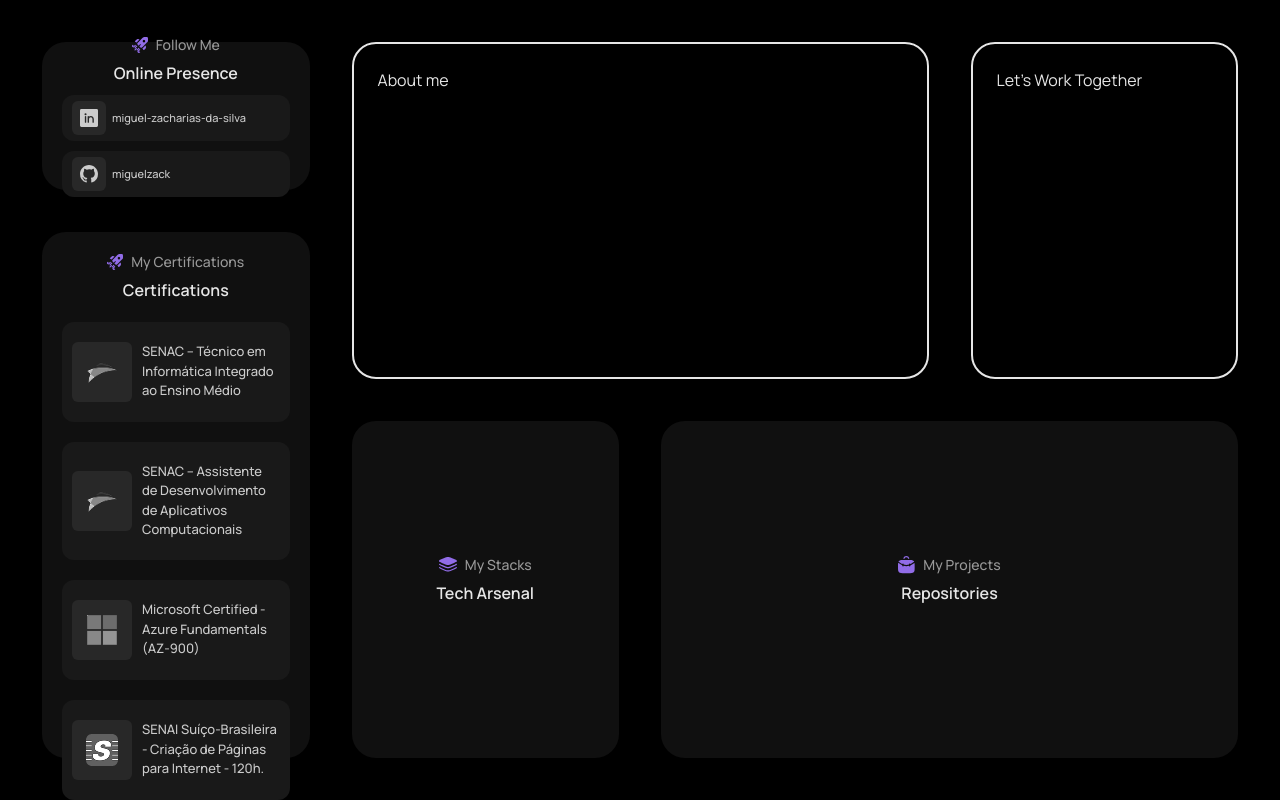
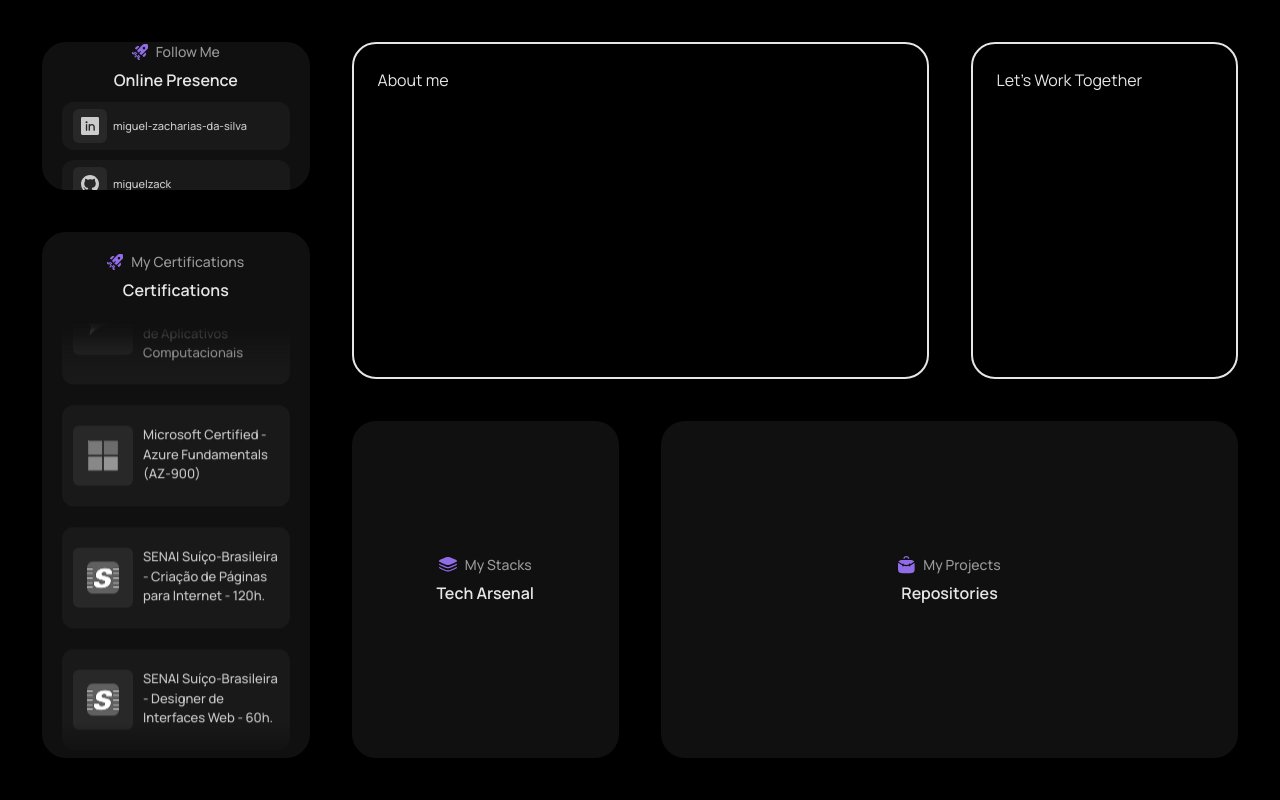
Before and after one commit to miguelzack/portfolioBentoGrid, a Next.js app: page / in a window 1280 px wide. Shown: the top 800 px of the page. Built offline with nearby package versions, Linux system fonts and the light colour scheme.

Commit message:
feat: finish 'my certifications' and apply carrousel and hover.

```diff
--- a/src/app/page.tsx
+++ b/src/app/page.tsx
@@ -1,60 +1,37 @@
 import {Card} from "@/components/cardGrid/cardGrid";
 import {RocketIcon, LinkedinIcon, StacksIcon, ProjectsIcon, GithubIcon} from "@/assets/icons/export";
 import {ButtonSocialMedia} from "@/components/buttonSocialMedia/buttonSocialMedia";
-import {CardCertifications} from "@/components/cardCertifications/cardCertifications";
-import {LogoMicrosoft, LogoSenac, LogoSenai} from "@/assets/images/export";
+import {CertificationsCarousel} from "@/components/certificationsCarousel/certificationsCarousel";
 
 export default function Home() {
     return (
         <main className="mx-auto grid h-[100vh] max-w-360 grid-cols-8 grid-rows-4 gap-10.5 p-10.5">
-
-            <Card icon={<RocketIcon/>} subTitle={"Follow Me"} title={"Online Presence"}
-                  className={"col-start-1 col-span-2 row-start-1 row-span-1 justify-center"}
+            <Card icon={<RocketIcon/>} subTitle="Follow Me" title="Online Presence"
+                  className="col-start-1 col-span-2 row-start-1 row-span-1 justify-center"
                   buttons={
-                      <div className={"flex flex-col gap-2.5"}>
-                          <ButtonSocialMedia text={"miguel-zacharias-da-silva"} icon={<LinkedinIcon/>}
-                                             link={"https://www.linkedin.com/in/miguel-zacharias-da-silva-8074b7323/"}/>
-
-                          <ButtonSocialMedia text={"miguelzack"} icon={<GithubIcon/>}
-                                             link={"https://github.com/miguelzack"}/>
-
+                      <div className="flex flex-col gap-2.5">
+                          <ButtonSocialMedia text="miguel-zacharias-da-silva" icon={<LinkedinIcon/>}
+                                             link="https://www.linkedin.com/in/miguel-zacharias-da-silva-8074b7323/"/>
+                          <ButtonSocialMedia text="miguelzack" icon={<GithubIcon/>}
+                                             link="https://github.com/miguelzack"/>
                       </div>
                   }/>
 
-            <Card icon={<RocketIcon/>} subTitle={"My Certifications"} title={"Certifications"}
-                  className={"col-start-1 col-span-2 row-start-2 row-span-3 gap-5 pt-5 flex justify-start"} buttons={
-                <div className={"flex flex-col gap-5 max-h-[585.5px]"}>
-                    <CardCertifications image={LogoSenac} imageAlt={"Logo Senac"}
-                                        text={"SENAC  – Técnico em Informática Integrado ao Ensino Médio"}/>
-                    <CardCertifications image={LogoSenac} imageAlt={"Logo Senac"}
-                                        text={"SENAC – Assistente de Desenvolvimento de Aplicativos Computacionais"}/>
-                    <CardCertifications image={LogoMicrosoft} imageAlt={"Logo Microsoft"}
-                                        text={"Microsoft Certified - Azure Fundamentals (AZ-900)"}/>
-                    <CardCertifications image={LogoSenai} imageAlt={"Logo Senai"}
-                                        text={"SENAI Suíço-Brasileira - Criação de Páginas para Internet  - 120h."}/>
-                    <CardCertifications image={LogoSenai} imageAlt={"Logo Senai"}
-                                        text={"SENAI Suíço-Brasileira − Designer de Interfaces Web - 60h."}/>
-                    <CardCertifications image={LogoSenai} imageAlt={"Logo Senai"}
-                                        text={"SENAI Suíço-Brasileira − Interfaces Web com Bootstrap - 60h."}/>
-                    <CardCertifications image={LogoSenac} imageAlt={"Logo Senac"}
-                                        text={"SENAC Nações Unidas - 1° Etapa da Olimpíada Brasileira de Empreendedorismo"}/>
-                </div>
-
+            <Card icon={<RocketIcon/>} subTitle="My Certifications" title="Certifications"
+                  className="col-start-1 col-span-2 row-start-2 row-span-3 gap-5 pt-5 flex justify-start" buttons={
+                <CertificationsCarousel/>
             }/>
 
-            <div className="col-start-3 col-span-4 row-start-1 row-span-2 rounded-3xl border-2 p-6">
-                About me
-            </div>
+            <div className="col-start-3 col-span-4 row-start-1 row-span-2 rounded-3xl border-2 p-6">About me</div>
 
-            <Card icon={<StacksIcon/>} subTitle={"My Stacks"} title={"Tech Arsenal"}
-                  className={"col-start-3 col-span-2 row-start-3 row-span-2 gap-5"} buttons={undefined}/>
+            <Card icon={<StacksIcon/>} subTitle="My Stacks" title="Tech Arsenal"
+                  className="col-start-3 col-span-2 row-start-3 row-span-2 gap-5" buttons={undefined}/>
 
-
-            <Card icon={<ProjectsIcon/>} subTitle={"My Projects"} title={"Repositories"}
-                  className={"col-start-5 col-span-4 row-start-3 row-span-2 gap-5"} buttons={undefined}/>
+            <Card icon={<ProjectsIcon/>} subTitle="My Projects" title="Repositories"
+                  className="col-start-5 col-span-4 row-start-3 row-span-2 gap-5" buttons={undefined}/>
 
             <div className="col-start-7 col-span-2 row-start-1 row-span-2 rounded-3xl border-2 p-6">
-                Let's Work Together
+                Let&apos;s Work Together
             </div>
         </main>
     );
--- a/src/components/buttonSocialMedia/buttonSocialMedia.tsx
+++ b/src/components/buttonSocialMedia/buttonSocialMedia.tsx
@@ -12,12 +12,12 @@ export function ButtonSocialMedia({
                                       link
                                   }: ButtonSocialMediaProps) {
     return (
-        <a target={"_blank"} href={link}
-           className={"flex px-2.5 py-1.5 items-center gap-1.5 self-stretch rounded-xl bg-gray-bg-secondary"}>
-            <div className={"p-2 rounded-md bg-gray-bg-icon"}>
+        <a target="_blank" rel="noopener noreferrer" href={link}
+           className="group flex items-center gap-1.5 self-stretch rounded-xl border border-transparent bg-gray-bg-secondary px-2.5 py-1.5 transition-all duration-300 ease-out hover:-translate-y-0.5 hover:border-purple/40 hover:bg-gray-bg-terciary hover:shadow-[0_8px_24px_rgba(145,108,231,0.12)]">
+            <div className="rounded-md bg-gray-bg-icon p-2 transition-all duration-300 group-hover:bg-purple/15 group-hover:text-purple">
                 {icon}
             </div>
-            <span className={"text-gray-font-secondary text-[11px] font-medium"}>{text}</span>
+            <span className="text-[11px] font-medium text-gray-font-secondary transition-colors duration-300 group-hover:text-white">{text}</span>
         </a>
     )
 }
--- a/src/components/cardCertifications/cardCertifications.tsx
+++ b/src/components/cardCertifications/cardCertifications.tsx
@@ -12,11 +12,11 @@ export function CardCertifications({
                                        text
                                    }: CardCertificationsProps) {
     return (
-        <div className={"flex py-5 px-2.5 justify-center items-center gap-2.5 self-stretch rounded-xl bg-gray-bg-secondary"}>
-            <div className={"flex size-[60px] shrink-0 p-3.5 justify-center items-center rounded-md bg-gray-bg-icon"}>
+        <div className="group flex items-center justify-center gap-2.5 self-stretch rounded-xl border border-transparent bg-gray-bg-secondary px-2.5 py-5 transition-all duration-300 ease-out hover:border-purple/40 hover:bg-gray-bg-terciary hover:shadow-[0_8px_24px_rgba(145,108,231,0.12)]">
+            <div className="flex size-15 shrink-0 items-center justify-center rounded-md bg-gray-bg-icon p-3.5 transition-all duration-300 group-hover:bg-purple/15">
                 <Image src={image} alt={imageAlt} className={"size-full object-contain"}/>
             </div>
-            <p className={"text-gray-font-secondary text-[13px] font-medium"}>{text}</p>
+            <p className="text-[13px] font-medium text-gray-font-secondary transition-colors duration-300 group-hover:text-white">{text}</p>
         </div>
     )
 }
--- a/src/components/cardGrid/cardGrid.tsx
+++ b/src/components/cardGrid/cardGrid.tsx
@@ -16,7 +16,7 @@ export function Card({
                          buttons
                      }: CardProps) {
     return (
-        <div className={`rounded-3xl bg-gray-bg-primary px-5 py-0 justify-center gap-2.5 flex flex-col self-stretch${className}`}>
+        <div className={`overflow-hidden rounded-3xl bg-gray-bg-primary px-5 py-0 justify-center gap-2.5 flex flex-col self-stretch ${className}`}>
 
             <div className="flex flex-col self-stretch items-center gap-1.5">
                 <div className="flex items-center gap-2 justify-center">
@@ -32,7 +32,7 @@ export function Card({
             </div>
 
 
-            <div className="{className}">
+            <div className="min-h-0">
                 {buttons}
             </div>
         </div>
--- /dev/null
+++ b/src/components/certificationsCarousel/certificationsCarousel.tsx
@@ -0,0 +1,112 @@
+"use client";
+
+import {PointerEvent, useCallback, useEffect, useRef, useState} from "react";
+import {LogoMicrosoft, LogoSenac, LogoSenai} from "@/assets/images/export";
+import {CardCertifications} from "@/components/cardCertifications/cardCertifications";
+
+const certifications = [
+    {image: LogoSenac, imageAlt: "Logo Senac", text: "SENAC – Técnico em Informática Integrado ao Ensino Médio"},
+    {
+        image: LogoSenac,
+        imageAlt: "Logo Senac",
+        text: "SENAC – Assistente de Desenvolvimento de Aplicativos Computacionais"
+    },
+    {image: LogoMicrosoft, imageAlt: "Logo Microsoft", text: "Microsoft Certified - Azure Fundamentals (AZ-900)"},
+    {
+        image: LogoSenai,
+        imageAlt: "Logo Senai",
+        text: "SENAI Suíço-Brasileira - Criação de Páginas para Internet - 120h."
+    },
+    {image: LogoSenai, imageAlt: "Logo Senai", text: "SENAI Suíço-Brasileira - Designer de Interfaces Web - 60h."},
+    {image: LogoSenai, imageAlt: "Logo Senai", text: "SENAI Suíço-Brasileira - Interfaces Web com Bootstrap - 60h."},
+    {
+        image: LogoSenac,
+        imageAlt: "Logo Senac",
+        text: "SENAC Nações Unidas - 1ª Etapa da Olimpíada Brasileira de Empreendedorismo"
+    },
+];
+
+function CertificationsList({hidden = false}: { hidden?: boolean }) {
+    return (
+        <div className="flex shrink-0 flex-col gap-5" aria-hidden={hidden || undefined}>
+            {certifications.map((certification) => (
+                <CardCertifications key={certification.text} {...certification}/>
+            ))}
+        </div>
+    );
+}
+
+export function CertificationsCarousel() {
+    const viewportRef = useRef<HTMLDivElement>(null);
+    const draggingRef = useRef(false);
+    const pointerYRef = useRef(0);
+    const [dragging, setDragging] = useState(false);
+
+    const keepScrollInfinite = useCallback(() => {
+        const viewport = viewportRef.current;
+        if (!viewport) return;
+
+        const groups = viewport.firstElementChild?.children;
+        if (!groups || groups.length < 3) return;
+
+        const groupDistance = (groups[1] as HTMLElement).offsetTop - (groups[0] as HTMLElement).offsetTop;
+        if (groupDistance <= 0) return;
+
+        if (viewport.scrollTop < groupDistance || viewport.scrollTop >= groupDistance * 2) {
+            const relativePosition = viewport.scrollTop - groupDistance;
+            const normalizedPosition = ((relativePosition % groupDistance) + groupDistance) % groupDistance;
+            viewport.scrollTop = groupDistance + normalizedPosition;
+        }
+    }, []);
+
+    useEffect(() => {
+        const viewport = viewportRef.current;
+        if (!viewport) return;
+
+        const groups = viewport.firstElementChild?.children;
+        if (!groups || groups.length < 2) return;
+        viewport.scrollTop = (groups[1] as HTMLElement).offsetTop - (groups[0] as HTMLElement).offsetTop;
+    }, []);
+
+    const handlePointerDown = (event: PointerEvent<HTMLDivElement>) => {
+        draggingRef.current = true;
+        setDragging(true);
+        pointerYRef.current = event.clientY;
+        event.currentTarget.setPointerCapture(event.pointerId);
+    };
+
+    const handlePointerMove = (event: PointerEvent<HTMLDivElement>) => {
+        if (!draggingRef.current || !viewportRef.current) return;
+        viewportRef.current.scrollTop -= event.clientY - pointerYRef.current;
+        pointerYRef.current = event.clientY;
+        keepScrollInfinite();
+    };
+
+    const stopDragging = () => {
+        draggingRef.current = false;
+        setDragging(false);
+    };
+
+    return (
+        <div className="relative h-full max-h-[585.5px] overflow-hidden">
+            <div
+                ref={viewportRef}
+                className={`certifications-viewport h-full select-none overflow-y-auto ${dragging ? "is-dragging cursor-grabbing" : "cursor-grab"}`}
+                role="region"
+                aria-label="Carrossel de certificações"
+                onMouseLeave={stopDragging}
+                onPointerDown={handlePointerDown}
+                onPointerMove={handlePointerMove}
+                onPointerUp={stopDragging}
+                onPointerCancel={stopDragging}
+                onScroll={keepScrollInfinite}
+            >
+                <div className="certifications-track flex flex-col gap-5">
+                    <CertificationsList hidden/>
+                    <CertificationsList/>
+                    <CertificationsList hidden/>
+                </div>
+            </div>
+        </div>
+    );
+}
--- a/src/styles/global.css
+++ b/src/styles/global.css
@@ -61,3 +61,50 @@
         list-style: none;
     }
 }
+
+.certifications-viewport {
+    scrollbar-width: none;
+    touch-action: none;
+    overscroll-behavior: contain;
+    -webkit-mask-image: linear-gradient(
+        to bottom,
+        transparent 0,
+        rgba(0, 0, 0, 0.2) 3%,
+        rgba(0, 0, 0, 0.65) 7%,
+        black 13%,
+        black 92%,
+        transparent 100%
+    );
+    mask-image: linear-gradient(
+        to bottom,
+        transparent 0,
+        rgba(0, 0, 0, 0.2) 3%,
+        rgba(0, 0, 0, 0.65) 7%,
+        black 13%,
+        black 92%,
+        transparent 100%
+    );
+}
+
+.certifications-viewport::-webkit-scrollbar {
+    display: none;
+}
+
+@keyframes certifications-auto-scroll {
+    from {
+        transform: translateY(0);
+    }
+
+    to {
+        transform: translateY(calc(-33.333333% - 6.666667px));
+    }
+}
+
+.certifications-track {
+    animation: certifications-auto-scroll 25s linear infinite;
+    will-change: transform;
+}
+
+.certifications-viewport.is-dragging .certifications-track {
+    animation-play-state: paused;
+}
```
